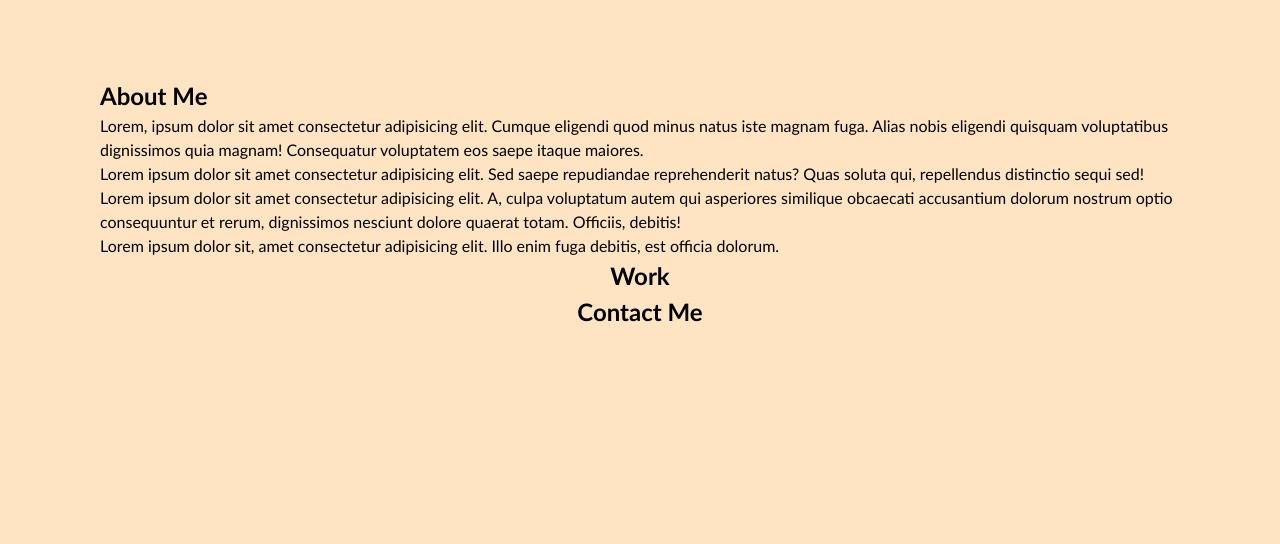
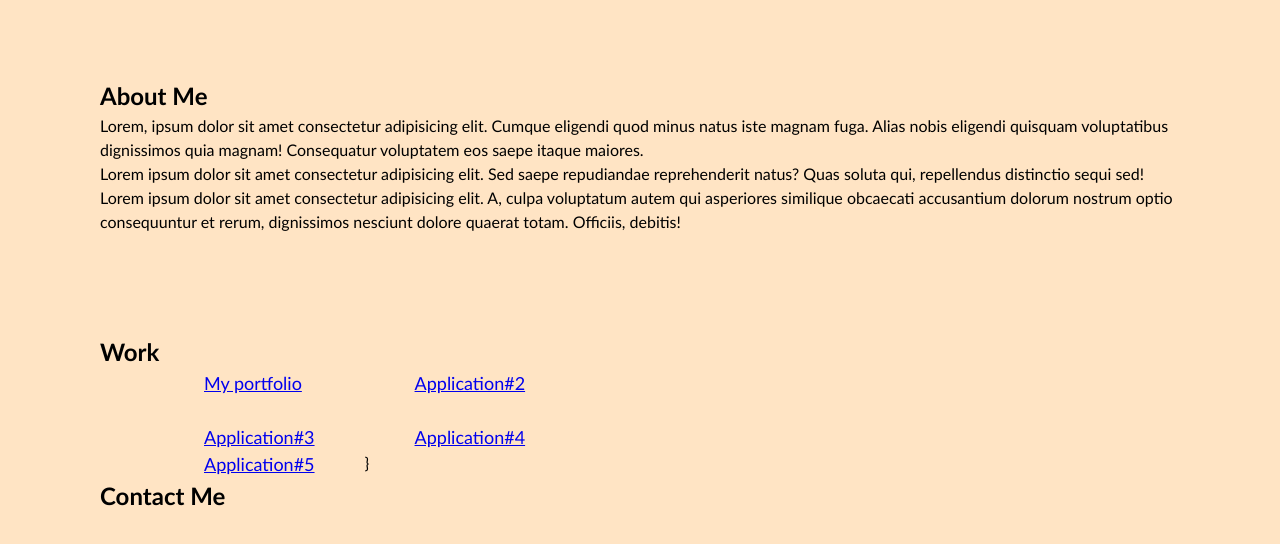
Before and after one commit to Asherbeck10/My-First-Portfolio, a plain HTML site: page index.html in a window 1280 px wide. Shown: the part 506-1050 px from the top of the page. Before the commit the page ends 936 px from the top, so only its background shows below. Drawn offline with Linux system fonts and the light colour scheme.

Commit message:
grid main first

```diff
--- a/css/style.css
+++ b/css/style.css
@@ -54,9 +54,31 @@ a {
 .page-wrapper {
   display: flex;
   flex-direction: column;
-  align-items: center;
+  align-items: flex-start;
   margin: 100px;
 }
+
+/*about me*/
+.page-section {
+  display: flex;
+  flex-direction: column;
+  margin-bottom: 100px;
+}
+
+/*portfolio container grid*/
+
+#work {
+  margin: 0px 5%;
+  display: grid;
+  grid-template-rows: 2fr 1fr 1fr;
+  grid-template-columns: 1fr 1fr;
+  grid-template-areas:
+  "a1 a1"
+  "a2 a3"
+  "a4 a5"
+
+  ;}
+
 
 
 h1,
--- a/index.html
+++ b/index.html
@@ -34,17 +34,41 @@
 
   <main class="page-wrapper">
     <!-- about me -->
-    <section class="page-section" id="about">
+    <section class="page-section">
       <h2>About Me</h2>
-      <p>Lorem, ipsum dolor sit amet consectetur adipisicing elit. Cumque eligendi quod minus natus iste magnam fuga. Alias nobis eligendi quisquam voluptatibus dignissimos quia magnam! Consequatur voluptatem eos saepe itaque maiores. </p>
-      <p>Lorem ipsum dolor sit amet consectetur adipisicing elit. Sed saepe repudiandae reprehenderit natus? Quas soluta qui, repellendus distinctio sequi sed!</p>
-      <p>Lorem ipsum dolor sit amet consectetur adipisicing elit. A, culpa voluptatum autem qui asperiores similique obcaecati accusantium dolorum nostrum optio consequuntur et rerum, dignissimos nesciunt dolore quaerat totam. Officiis, debitis!</p>
-      <p>Lorem ipsum dolor sit, amet consectetur adipisicing elit. Illo enim fuga debitis, est officia dolorum.</p>
+      <p>Lorem, ipsum dolor sit amet consectetur adipisicing elit. Cumque eligendi quod minus natus iste magnam fuga.
+        Alias nobis eligendi quisquam voluptatibus dignissimos quia magnam! Consequatur voluptatem eos saepe itaque
+        maiores. </p>
+      <p>Lorem ipsum dolor sit amet consectetur adipisicing elit. Sed saepe repudiandae reprehenderit natus? Quas soluta
+        qui, repellendus distinctio sequi sed!</p>
+      <p>Lorem ipsum dolor sit amet consectetur adipisicing elit. A, culpa voluptatum autem qui asperiores similique
+        obcaecati accusantium dolorum nostrum optio consequuntur et rerum, dignissimos nesciunt dolore quaerat totam.
+        Officiis, debitis!</p>
+
     </section>
 
     <!-- portfolio container -->
-    <section class="page-section" id="work">
-      <h2>Work</h2>
+    <h2>Work</h2>
+
+    <section id="work">
+
+      <div id="my-portfolio" class="categoryGridArea">
+        <a href="https://asherbeck10.github.io/My-Portfolio/">My portfolio </a>
+      </div>
+      <div id="application#2" class="categoryGridArea">
+        <a href="#">Application#2</a>
+      </div>
+      <div id="application#3" class="categoryGridArea">
+        <a href="#">Application#3</a>
+      </div>
+      <div id="application#4" class="categoryGridArea">
+        <a href="#">Application#4</a>
+      </div>
+      <div id="application#5" class="categoryGridArea">
+        <a href="#">Application#5</a>
+      </div>
+      }
+
 
     </section>
 
```
